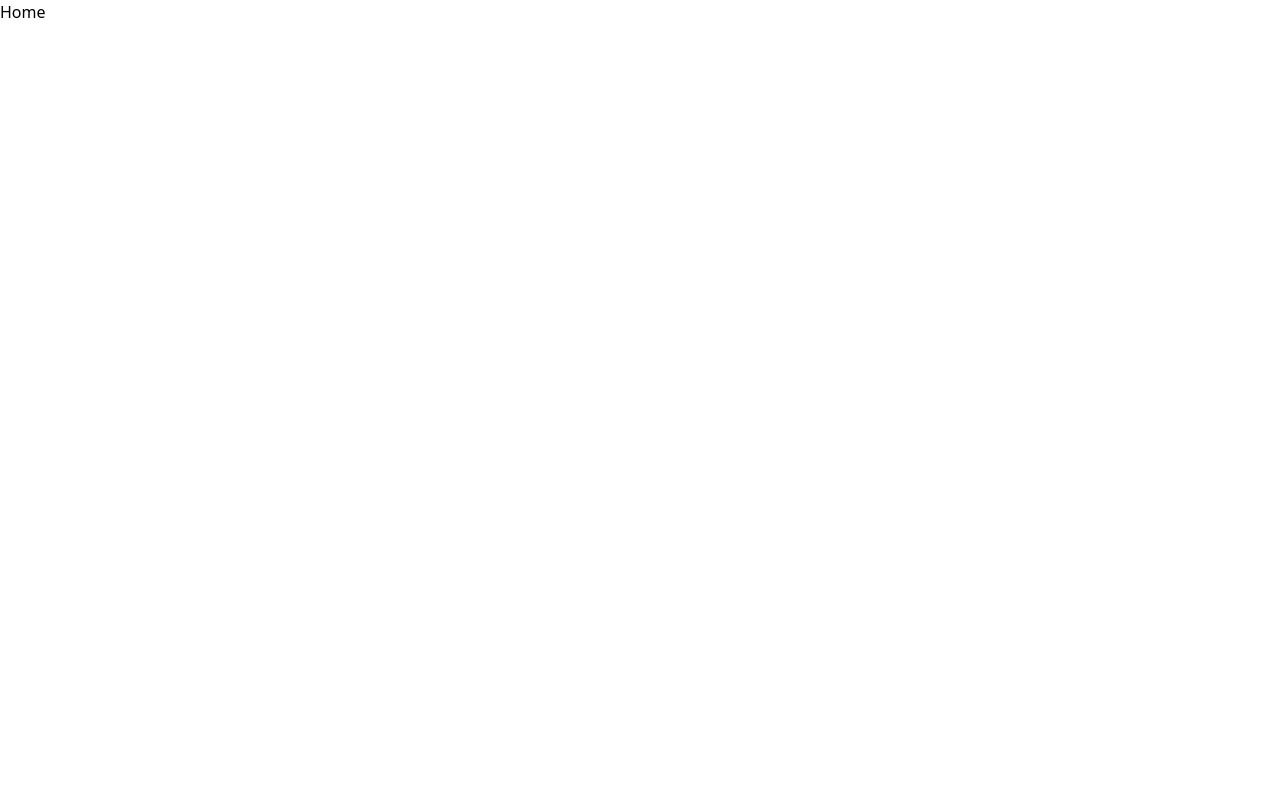
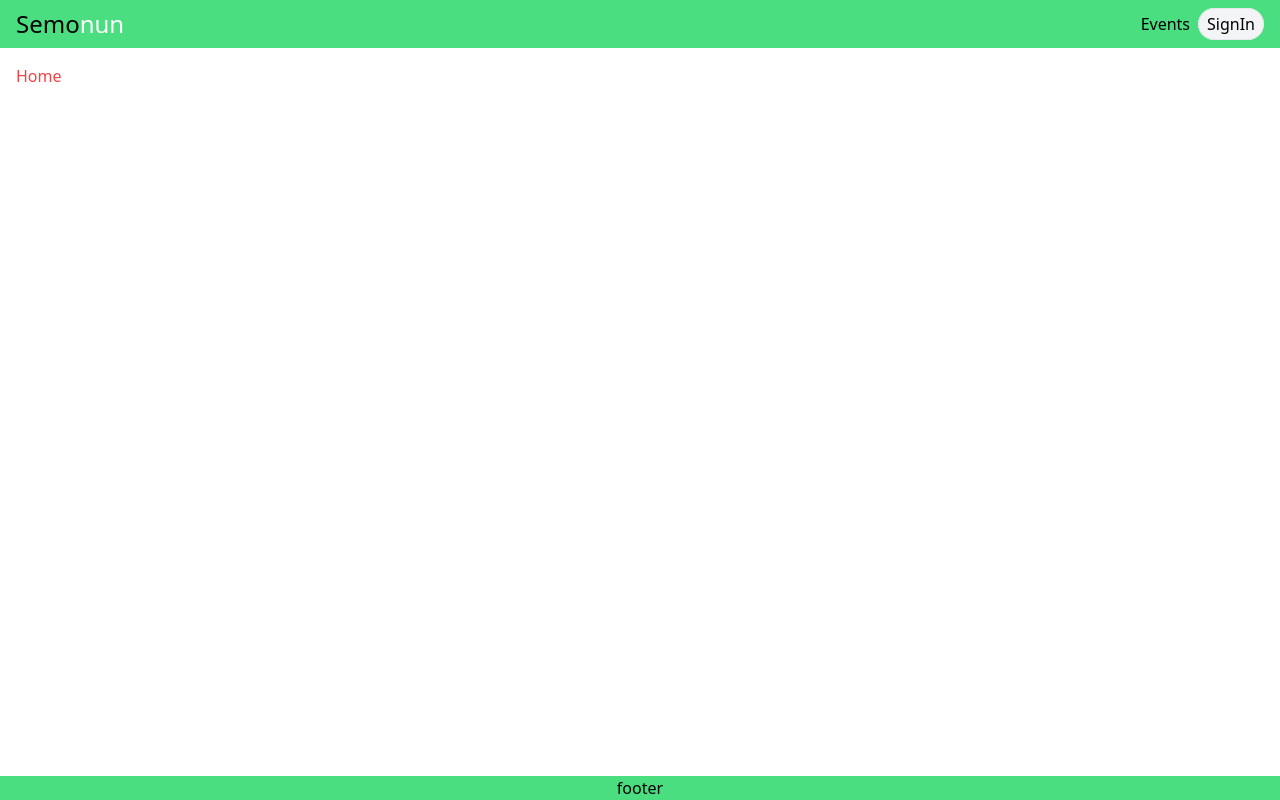
Before and after one commit to atsed27/Semmonu, a Next.js app: page / in a window 1280 px wide. Built offline with nearby package versions, Linux system fonts and the light colour scheme.

Commit message:
layout page is add

```diff
--- /dev/null
+++ b/components/Layout.jsx
@@ -0,0 +1,40 @@
+import React from 'react';
+import Head from 'next/head';
+import Link from 'next/link';
+
+function Layout({ title, children }) {
+  return (
+    <>
+      <Head>
+        <title> {title ? title + '- Semonun' : 'Semonun '} </title>
+      </Head>
+      <div className="flex min-h-screen flex-col justify-between">
+        <header className="">
+          <nav className="flex items-center bg-green-400 h-14 sm:h-12 justify-between px-4">
+            <Link href={'/'} className=" text-lg sm:text-2xl">
+              {' '}
+              Semo<span className="text-white ">nun</span>
+            </Link>
+            <div>
+              <Link href={'/event'} className="p-2 ">
+                Events
+              </Link>
+              <Link
+                href={'/login'}
+                className="px-2 py-1 border bg-gray-100 rounded-full"
+              >
+                SignIn
+              </Link>
+            </div>
+          </nav>
+        </header>
+        <main className="container m-auto mt-4 px-4">{children}</main>
+        <footer className="flex justify-center items-center bg-green-400">
+          footer
+        </footer>
+      </div>
+    </>
+  );
+}
+
+export default Layout;
--- a/pages/index.js
+++ b/pages/index.js
@@ -1,7 +1,11 @@
-import React from 'react';
+import Layout from '@/components/Layout';
 
 function Home() {
-  return <div>Home</div>;
+  return (
+    <Layout title="Home">
+      <div className="text-red-500">Home</div>
+    </Layout>
+  );
 }
 
 export default Home;
```
